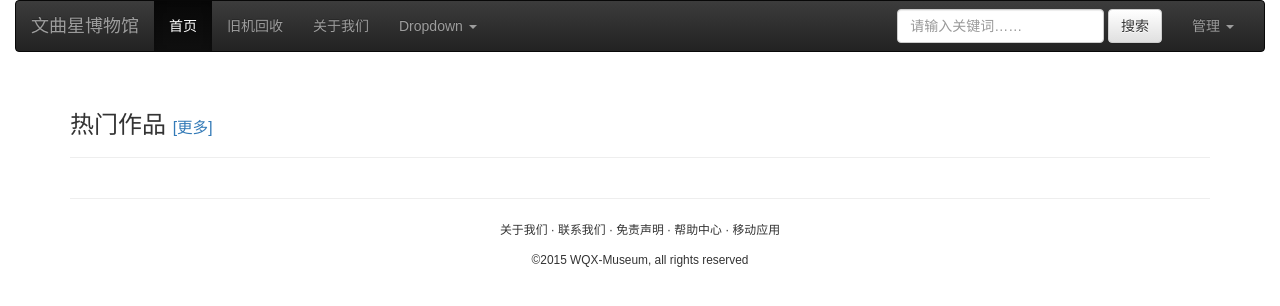
After one commit to whypro/WQX-Museum, a Flask app: page /masterpiece/ in a window 1280 px wide. The commit adds this page. Shown: the top 306 px of the page. Run offline with Flask 2, Linux system fonts and the light colour scheme; data that the repository does not hold is empty; some libraries are stand-ins or nearby versions.

Commit message:
Add pages.

```diff
--- a/museum/templates/_footer.html
+++ b/museum/templates/_footer.html
@@ -3,7 +3,7 @@
                     <hr />
                     <p class="text-center"><small>关于我们 · 联系我们 · 免责声明 · 帮助中心 · 移动应用</small></p>
                     <p class="text-center">
-                        <small>&copy;2015 e-Huigo, all rights reserved</small>
+                        <small>&copy;2015 WQX-Museum, all rights reserved</small>
                     </p>
                 </div>
             </div>
--- a/museum/templates/_header.html
+++ b/museum/templates/_header.html
@@ -2,21 +2,20 @@
                 <div class="container-fluid">
                     <!-- Brand and toggle get grouped for better mobile display -->
                     <div class="navbar-header">
-                        <button type="button" class="navbar-toggle collapsed" data-toggle="collapse" data-target="#ehuigo-menu" aria-expanded="false">
+                        <button type="button" class="navbar-toggle collapsed" data-toggle="collapse" data-target="#museum-menu" aria-expanded="false">
                             <span class="sr-only">Toggle navigation</span>
                             <span class="icon-bar"></span>
                             <span class="icon-bar"></span>
                             <span class="icon-bar"></span>
                         </button>
-                        <a class="navbar-brand" href="#">易回购</a>
+                        <a class="navbar-brand" href="#">文曲星博物馆</a>
                     </div>
 
                     <!-- Collect the nav links, forms, and other content for toggling -->
-                    <div class="collapse navbar-collapse" id="ehuigo-menu">
+                    <div class="collapse navbar-collapse" id="museum-menu">
                         <ul class="nav navbar-nav">
                             <li class="active"><a href="#">首页 <span class="sr-only">(current)</span></a></li>
                             <li><a href="#">旧机回收</a></li>
-                            <li><a href="#">诚聘英才</a></li>
                             <li><a href="#">关于我们</a></li>
 
                             <li class="dropdown">
@@ -45,7 +44,7 @@
                         <form class="navbar-form navbar-right hidden-sm" role="search">
                             <div class="form-group">
                                 <label class="sr-only" for="key">Key</label>
-                                <input name="key" type="text" class="form-control" placeholder="请输入手机型号……">
+                                <input name="key" type="text" class="form-control" placeholder="请输入关键词……">
                             </div>
                             <button type="submit" class="btn btn-default">搜索</button>
                         </form>
--- /dev/null
+++ b/museum/templates/masterpieces.html
@@ -0,0 +1,33 @@
+{% extends '_base.html' %}
+{% block title %}主页{% endblock %}
+{% block content %}
+            <div class="row">
+                <div class="col-md-12">
+                    <div class="page-header">
+                        <h3>热门作品 <small><a>[更多]</a></small></h3>
+                    </div>
+                </div>
+
+                {% for masterpiece in masterpieces %}
+                <div class="col-md-3 col-sm-3 col-xs-6">
+                    <div class="thumbnail">
+                        <a href="{{ url_for('home.show_masterpiece_detail', oid=masterpiece._id) }}"><img alt="{{ masterpiece.title }}" src="{{ url_for('static', filename='masterpieces/'+masterpiece.title+'/'+masterpiece.screenshots[0]|d('../../default.bmp')) }}" /></a>
+                        <div class="caption">
+                            <h4 class="text-center">{{ masterpiece.title }}<small>&emsp;{{ masterpiece.version|d('') }}</small></h4>
+                            <p>
+                                <small>作者：{{ masterpiece.author.name if 'author' in masterpiece and 'name' in masterpiece.author else 'Unkown' }}</small>&emsp;
+                                {#
+                                <small><a href="{{ url_for('static', filename='masterpieces/'+masterpiece.title+'/'+masterpiece.files[0]) }}">{{ masterpiece.files[0] }}</a></small>&emsp;
+                                #}
+                                <br />
+                                <small>评分：{{ masterpiece.marking.score|int if 'marking' in masterpiece and 'score' in masterpiece.marking else 'N/A' }}</small>&emsp;
+                                <small>认证：{{ masterpiece.certification if 'certification' in masterpiece else 'N/A' }}</small>
+                            </p>
+
+                            <p>{{ masterpiece.summary|d('') }}</p>
+                        </div>
+                    </div>
+                </div>
+                {% endfor %}
+            </div>
+{% endblock %}
--- a/museum/views/home.py
+++ b/museum/views/home.py
@@ -1,8 +1,9 @@
 # -*- coding: utf-8 -*-
 from __future__ import unicode_literals
 import os
+from bson.objectid import ObjectId
 
-from flask import Blueprint, render_template, request, jsonify, redirect, url_for, current_app, send_from_directory
+from flask import Blueprint, render_template, redirect, url_for, abort
 
 from ..extensions import mongo
 
@@ -11,11 +12,19 @@ home = Blueprint('home', __name__)
 
 @home.route('/')
 def index():
+    return redirect(url_for('home.show_masterpieces'))
+
+
+@home.route('/masterpiece/')
+def show_masterpieces():
     masterpieces = mongo.db.masterpieces.find().sort([('_id', -1)])
     print masterpieces.count()
-    return render_template('index.html', masterpieces=masterpieces)
+    return render_template('masterpieces.html', masterpieces=masterpieces)
 
 
-@home.route('/masterpiece/<filename>')
-def send_masterpiece(filename):
-    return send_from_directory(current_app.config['MASTERPIECES_DIR'], filename)
+@home.route('/masterpiece/<oid>/')
+def show_masterpiece_detail(oid):
+    masterpiece = mongo.db.masterpieces.find_one({'_id': ObjectId(oid)})
+    if not masterpiece:
+        abort(404)
+    return render_template('masterpiece_detail.html', masterpiece=masterpiece)
```
Also changed, not shown: museum/templates/index.html (deleted, +0 -23 lines), museum/templates/masterpiece_detail.html (added, +33 -0 lines).
